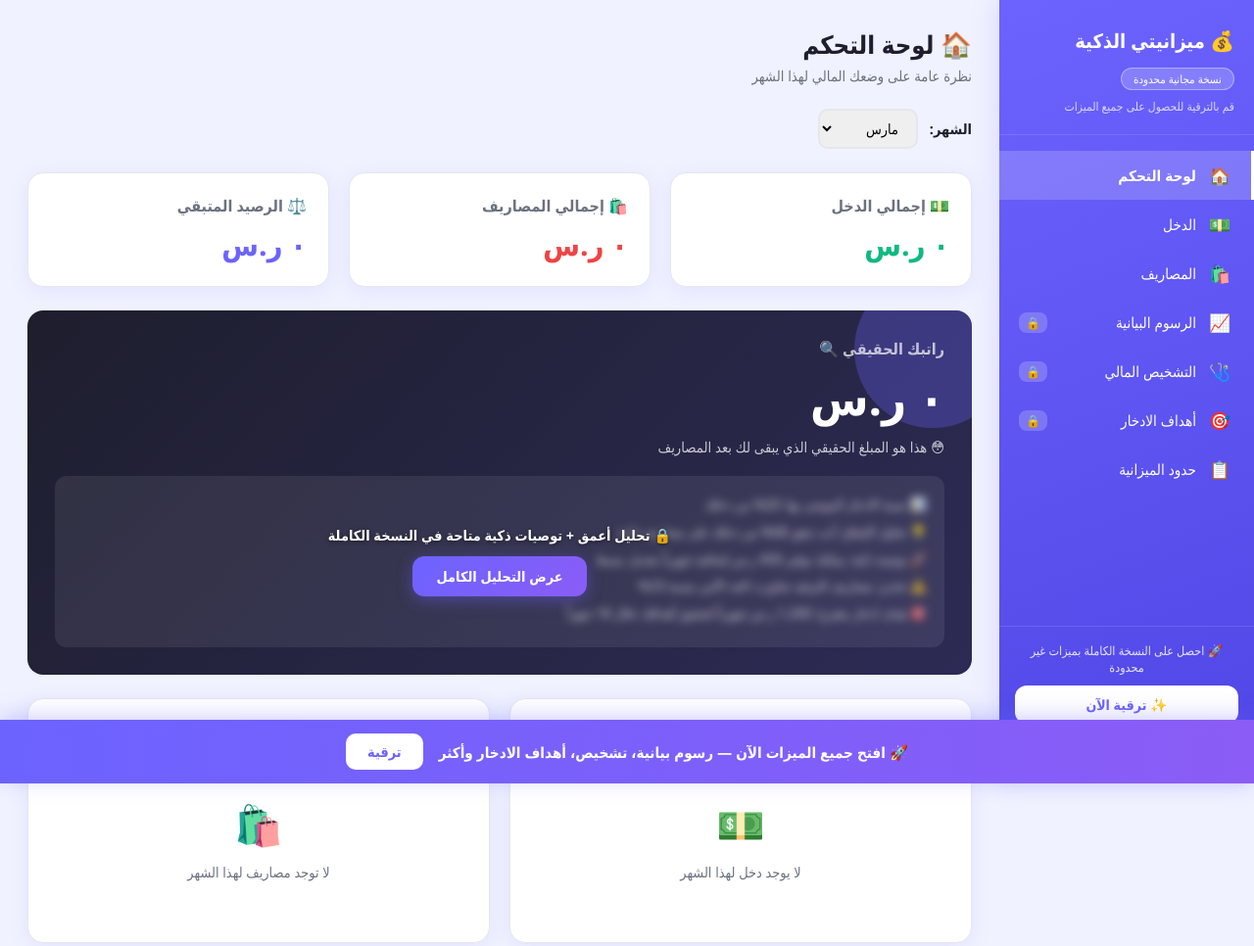
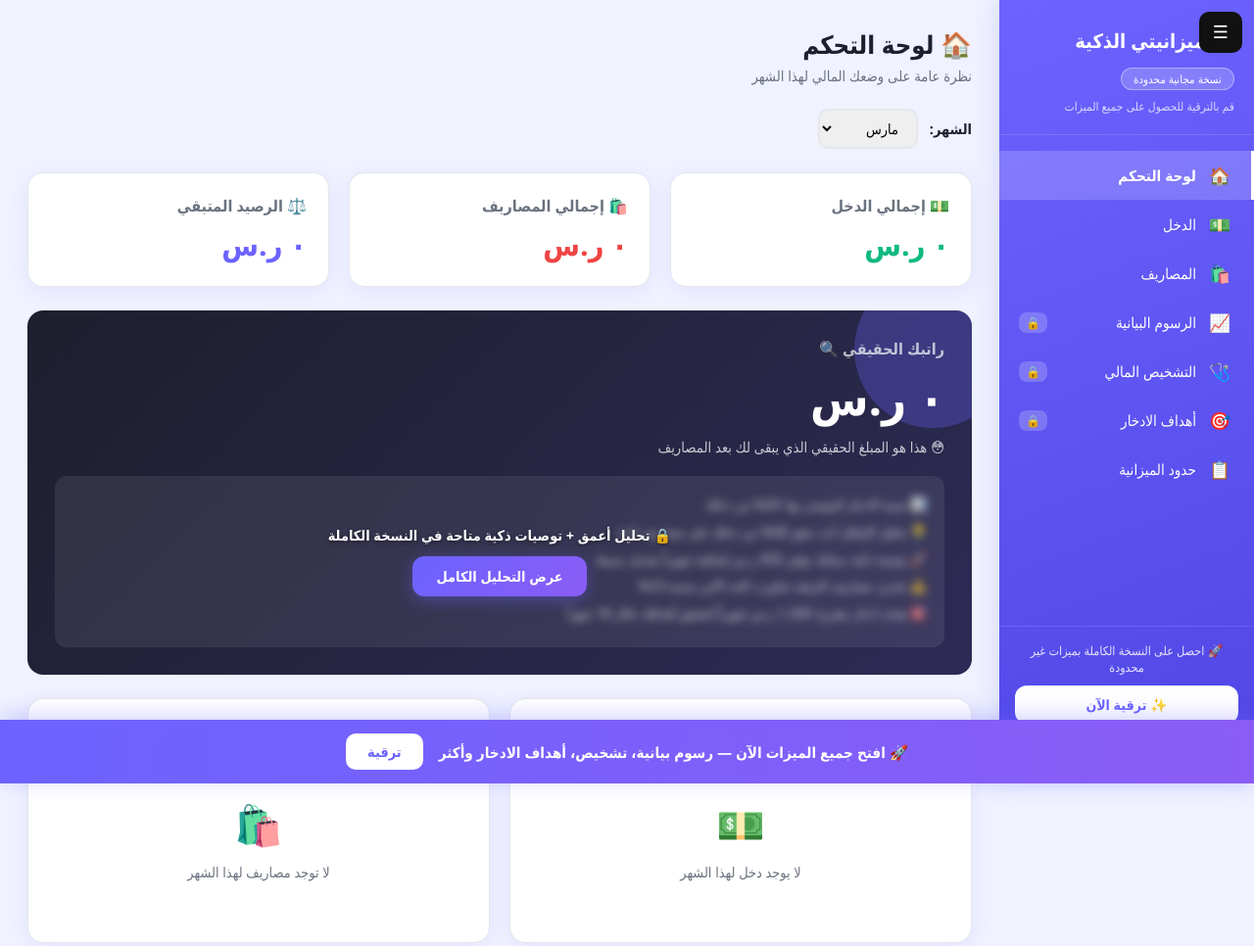
Before and after one commit to technologyt795-dotcom/mizaniyati-free, a plain HTML site: page index.html in a window 1280 px wide. Shown: the top 966 px of the page at 98% size. Drawn offline with Linux system fonts and the light colour scheme.

Commit message:
Update index.html

```diff
--- a/index.html
+++ b/index.html
@@ -992,7 +992,12 @@
     </style>
 </head>
 <body>
-
+<button onclick="toggleMobileMenu()"
+style="position:fixed; top:12px; right:12px; z-index:3000;
+background:#111; color:white; border:none; border-radius:10px;
+padding:10px 14px; font-size:18px; cursor:pointer;">
+☰
+</button>
 <!-- Mobile Menu Button -->
 <button class="mobile-menu-btn" id="mobileMenuBtn" onclick="toggleMobileMenu()">☰</button>
 
```
